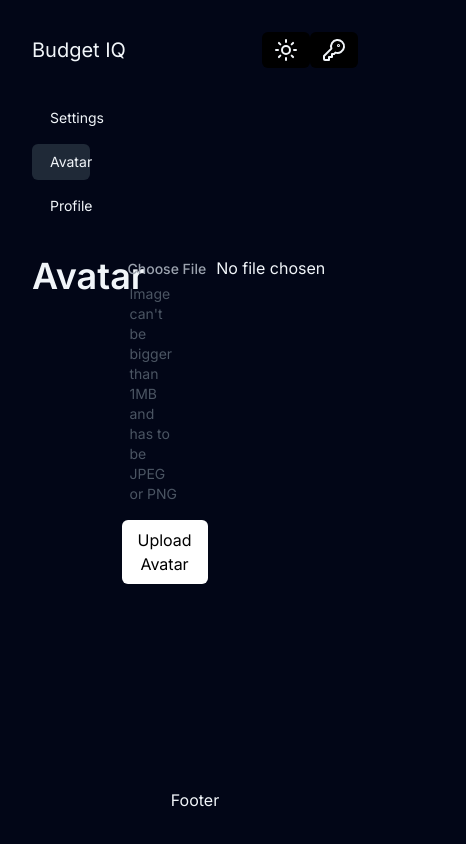
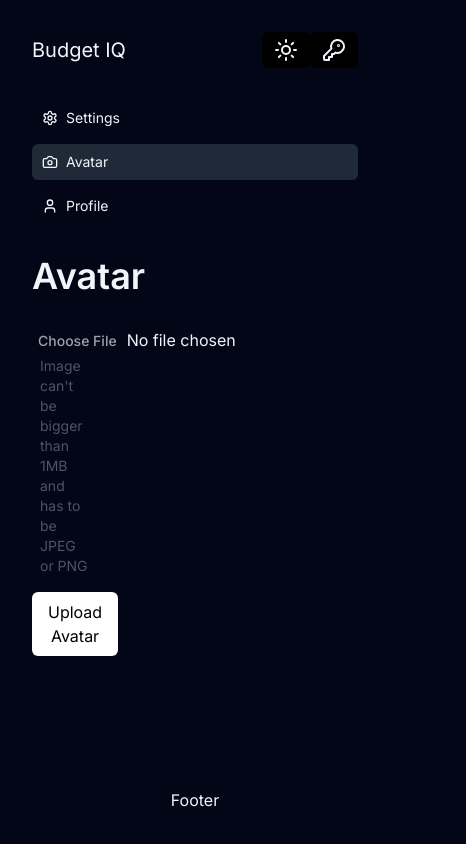
Before and after one commit to slicbutsic/BudgetIQ, a Next.js app: page /dashboard/settings/avatar in a window 390 px wide. Shown: the whole page, 466 px wide, since content can reach past the window. Built offline with nearby package versions, Linux system fonts and the light colour scheme; no server answers.

Commit message:
user settings ui

```diff
--- a/app/dashboard/settings/components/settings-form.js
+++ b/app/dashboard/settings/components/settings-form.js
@@ -1,20 +1,39 @@
-'use client'
-import AlertError from "@/components/alert-error"
-import AlertSuccess from "@/components/alert-success"
-import Input from "@/components/input"
-import SubmitButton from "@/components/submit-button"
-import { updateSettings } from "@/lib/actions"
-import { useFormState } from 'react-dom'
+"use client";
+import { useActionState } from "react";
+import AlertError from "@/components/alert-error";
+import AlertSuccess from "@/components/alert-success";
+import DateRangeSelect from "@/components/date-range-select";
+import Input from "@/components/input";
+import Label from "@/components/label";
+import SubmitButton from "@/components/submit-button";
+import { updateSettings } from "@/lib/actions";
+
 const initialState = {
-  message: '',
-  error: false
+  message: "",
+  error: false,
+};
+
+export default function SettingsForm({ defaults }) {
+  console.log(defaults);
+  const [state, formAction, isPending] = useActionState(
+    updateSettings,
+    initialState
+  );
+
+  return (
+    <form className="space-y-4" action={formAction}>
+      {state?.error && (
+        <AlertError>{state?.message}</AlertError>
+      )}
+      {!state?.error && state?.message.length > 0 && (
+        <AlertSuccess>{state?.message}</AlertSuccess>
+      )}
+
+      <Label htmlFor="fullName">User full name</Label>
+      <Input type="text" name="fullName" id="fullName" placeholder="Full name" defaultValue={defaults?.fullName} />
+      <Label htmlFor="defaultView">Default transactions view</Label>
+      <DateRangeSelect name="defaultView" id="defaultView" defaultValue={defaults?.defaultView} />
+      <SubmitButton>Update Settings</SubmitButton>
+    </form>
+  );
 }
-export default function SettingsForm({ defaults }) {
-  console.log(defaults)
-  const [state, formAction] = useFormState(updateSettings, initialState)
-  return <form className="space-y-4" action={formAction}>
-    {state?.error && <AlertError>{state?.message}</AlertError>}
-    {!state?.error && state?.message.length > 0 && <AlertSuccess>{state?.message}</AlertSuccess>}
-    <SubmitButton>Update Settings</SubmitButton>
-  </form>
-}
--- a/app/dashboard/settings/layout.js
+++ b/app/dashboard/settings/layout.js
@@ -3,13 +3,12 @@ import SideNav from "./components/side-nav"
 export default function Latyout({children}) {
   return (
     <div className="grid grid-cols-4 gap-8">
-      <aside>
+      <aside className="col-span-4 lg:col-span-1">
         <SideNav />
       </aside>
-      <div className="col-span-3">
-
+      <div className="col-span-34 lg:col-span-3">
+        {children}
       </div>
-      {children}
     </div>
   )
 }
--- /dev/null
+++ b/app/dashboard/settings/loading.js
@@ -0,0 +1,12 @@
+import Skeleton from "@/components/skeleton"
+export default function Loading() {
+  return <div className="grid grid-cols-1 gap-4">
+    <Skeleton className="h-12" />
+    <Skeleton className="h-12" />
+    <Skeleton className="h-12" />
+    <Skeleton className="h-12" />
+    <Skeleton className="h-12" />
+    <Skeleton className="h-12" />
+    <Skeleton className="h-12 md:col-span-2" />
+  </div>
+}
--- /dev/null
+++ b/components/date-range-select.js
@@ -0,0 +1,9 @@
+import Select from '@/components/select'
+export default function DateRangeSelect(props) {
+  return <Select {...props}>
+    <option value="last24hours">Last 24 hours</option>
+    <option value="last7days">Last 7 days</option>
+    <option value="last30days">Last 30 days</option>
+    <option value="last12months">Last 12 months</option>
+  </Select>
+}
--- a/components/submit-button.js
+++ b/components/submit-button.js
@@ -3,8 +3,8 @@ import { useFormStatus } from "react-dom"
 import { Loader } from "lucide-react"
 export default function SubmitButton(props) {
   const { pending } = useFormStatus()
-  return <Button {...props} className={`${props.className} flex items-center justify-center space-x-2`}>
+  return <Button {...props} className={`${props.className} flex items-center justify-center space-x-1`} disabled={pending}>
     {pending && <Loader className="animate-spin w-4 h-4" />}
-    {props.children}
+    <span>{props.children}</span>
   </Button>
 }
--- a/lib/variants.js
+++ b/lib/variants.js
@@ -1,8 +1,8 @@
 export const variants = {
-  default: 'bg-black text-white dark:bg-white dark:text-black rounded-md hover:bg-gray-700 dark:hover:bg-gray-200 disabled:opacity-25',
-  outline: 'border border-gray-300 dark:border-gray-500 rounded-md hover:bg-gray-300 dark:hover:bg-gray-500 disabled:opacity-25',
-  ghost: 'rounded-md bg-white dark:bg-black hover:bg-gray-200 dark:hover:bg-gray-500 disabled:opacity-25',
-  danger: 'bg-red-500 text-white dark:bg-red-500 rounded-md hover:bg-red-700 dark:hover:bg-red-700 disabled:opacity-75'
+  default: 'bg-black text-white dark:bg-white dark:text-black rounded-md hover:bg-gray-700 dark:hover:bg-gray-200 disabled:opacity-50',
+  outline: 'border border-gray-300 dark:border-gray-500 rounded-md hover:bg-gray-300 dark:hover:bg-gray-500 disabled:opacity-50',
+  ghost: 'rounded-md bg-white dark:bg-black hover:bg-gray-200 dark:hover:bg-gray-500 disabled:opacity-50',
+  danger: 'bg-red-500 text-white dark:bg-red-500 rounded-md hover:bg-red-700 dark:hover:bg-red-700 disabled:opacity-50'
 }
 
 export const sizes = {
```
Also changed, not shown: middleware.js (+6 -6 lines).
